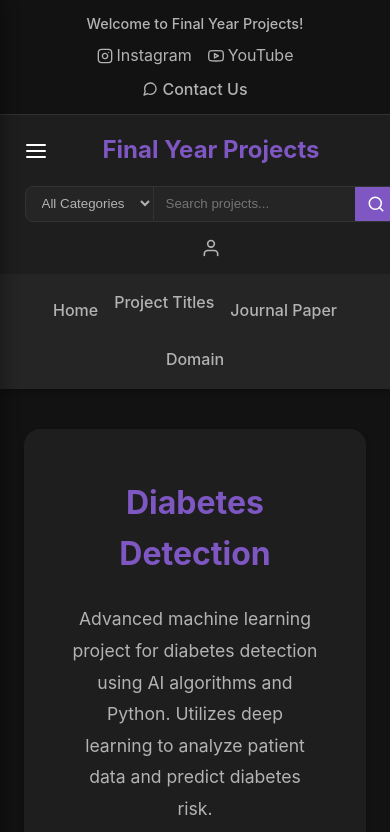
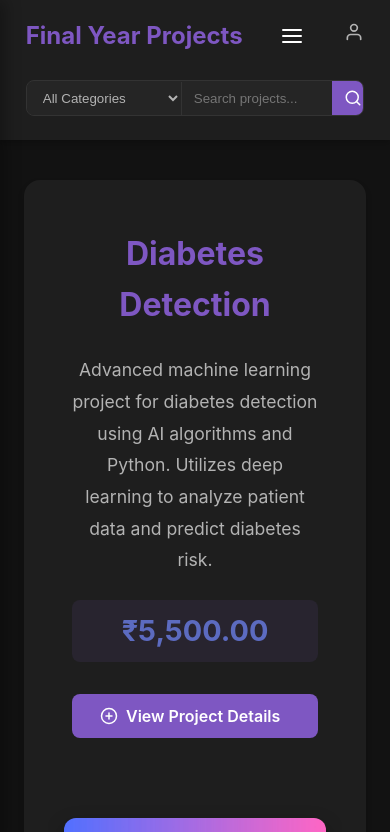
Before and after one commit to ajaykarthik-ip/inno-projects, a Next.js app: page / in a window 390 px wide. Shown: the top 832 px of the page. Built offline with nearby package versions, Linux system fonts and the light colour scheme.

Commit message:
7th commit

```diff
--- a/src/app/page.tsx
+++ b/src/app/page.tsx
@@ -26,7 +26,6 @@ export default function Home() {
       <SidebarMenu />
 
       <div className="page-content">
-        <TopNavbar />
         <MainNavbar />
 
         <div className="main-content-wrapper">
--- a/src/components/MainNavbar.css
+++ b/src/components/MainNavbar.css
@@ -8,7 +8,7 @@
   }
 
   .main-navbar-container {
-    max-width: 1200px;
+    max-width: 95%; /* Changed from 1200px to percentage */
     margin: 0 auto;
     display: flex;
     justify-content: space-between;
@@ -30,6 +30,9 @@
     border-radius: 8px;
     overflow: hidden;
     background-color: var(--bg-tertiary);
+    flex-grow: 1; /* Allow search bar to grow */
+    max-width: 600px; /* Limit maximum width */
+    margin: 0 2rem; /* Add margin for spacing */
   }
 
   .category-dropdown {
@@ -45,7 +48,7 @@
     padding: 0.5rem 0.75rem;
     border: none;
     flex-grow: 1;
-    min-width: 300px;
+    min-width: 200px; /* Reduced from 300px for better responsiveness */
     background-color: var(--bg-tertiary);
     color: var(--text-primary);
     outline: none;
@@ -73,13 +76,15 @@
   }
 
   .main-navbar-links {
-    max-width: 1200px;
+    max-width: 95%; /* Changed from 1200px to percentage */
     margin: 0 auto;
     display: flex;
     justify-content: center;
     gap: 2rem;
     padding: 1rem;
-    background-color: var(--bg-tertiary);
+    background-color: var(--bg-primary); /* Changed to match site background */
+    border-top: 1px solid var(--border-color);
+    border-bottom: 1px solid var(--border-color);
   }
 
   .nav-link {
@@ -98,7 +103,7 @@
   .nav-link::after {
     content: '';
     position: absolute;
-    bottom: 0;
+    bottom: -3px; /* Slightly lower for better visibility */
     left: 0;
     width: 0;
     height: 2px;
@@ -118,18 +123,35 @@
     display: none;
     position: absolute;
     background-color: var(--bg-secondary);
-    min-width: 200px;
+    min-width: 220px; /* Slightly wider for content */
     box-shadow: var(--shadow);
-    z-index: 1;
-    top: 100%;
-    left: 0;
+    z-index: 1000; /* Higher z-index to ensure visibility */
+    top: calc(100% + 0.5rem); /* Position below with slight gap */
+    left: 50%;
+    transform: translateX(-50%); /* Center the dropdown */
     border-radius: 8px;
     padding: 0.5rem 0;
-    margin-top: 0.5rem;
+    border: 1px solid var(--border-color);
   }
 
-  .dropdown:hover .dropdown-content {
-    display: block;
+  /* Add a small indicator for dropdown items */
+  .dropdown .nav-link:after {
+    content: '';
+    display: inline-block;
+    margin-left: 0.5rem;
+    border-top: 0.3rem solid var(--text-secondary);
+    border-right: 0.3rem solid transparent;
+    border-bottom: 0;
+    border-left: 0.3rem solid transparent;
+    vertical-align: middle;
+    position: static;
+    width: auto;
+    height: auto;
+    background-color: transparent;
+  }
+
+  .dropdown .nav-link:hover:after {
+    border-top-color: var(--accent-primary);
   }
 
   .dropdown-content a {
@@ -161,19 +183,42 @@
     color: var(--accent-primary);
   }
 
+  @media (min-width: 1600px) {
+    .main-navbar-container,
+    .main-navbar-links {
+      max-width: 90%; /* Even wider on very large screens */
+    }
+  }
+
   @media (max-width: 1024px) {
     .main-navbar-container {
-      flex-direction: column;
+      flex-wrap: wrap;
       gap: 1rem;
     }
 
-    .search-bar input {
-      min-width: 200px;
+    .search-bar {
+      order: 3;
+      width: 100%;
+      max-width: 100%;
+      margin: 0.5rem 0;
+    }
+
+    .main-navbar-logo {
+      flex-grow: 1;
+    }
+
+    .main-navbar-actions {
+      order: 2;
     }
 
     .main-navbar-links {
       flex-wrap: wrap;
       gap: 1rem;
+    }
+
+    .dropdown-content {
+      left: 0;
+      transform: none;
     }
   }
 
@@ -182,13 +227,15 @@
       display: flex;
       align-items: center;
       justify-content: center;
-      position: absolute;
-      left: 1rem;
-      top: 1rem;
+      order: 1;
     }
 
     .main-navbar-container {
+      padding: 1rem;
       position: relative;
-      padding-left: 3rem;
+    }
+
+    .search-bar input {
+      min-width: 150px;
     }
   }
--- a/src/components/MainNavbar.tsx
+++ b/src/components/MainNavbar.tsx
@@ -44,6 +44,8 @@ const MainNavbar: React.FC = () => {
             <option>Java</option>
             <option>Python</option>
             <option>Embedded</option>
+            <option>Machine Learning</option>
+            <option>Web Development</option>
           </select>
           <input type="text" placeholder="Search projects..." />
           <button className="search-button">
@@ -65,7 +67,7 @@ const MainNavbar: React.FC = () => {
         </div>
       </div>
 
-      {/* Navigation Links */}
+      {/* Navigation Links
       <div className="main-navbar-links">
         <a href="#" className="nav-link">Home</a>
         <div className="dropdown"
@@ -92,7 +94,7 @@ const MainNavbar: React.FC = () => {
             <a href="#">Cloud Computing</a>
           </div>
         </div>
-      </div>
+      </div> */}
     </div>
   );
 };
--- a/src/components/TopNavbar.css
+++ b/src/components/TopNavbar.css
@@ -2,11 +2,12 @@
     background-color: var(--bg-primary);
     border-bottom: 1px solid var(--border-color);
     padding: 0.75rem 0;
+    width: 100%;
   }
 
   .top-navbar-container {
-    max-width: 1200px;
-    margin: 0 auto;
+    /* Remove max-width to allow full width */
+    width: 100%;
     display: flex;
     justify-content: space-between;
     align-items: center;
--- a/src/components/TopNavbar.tsx
+++ b/src/components/TopNavbar.tsx
@@ -5,9 +5,9 @@ const TopNavbar: React.FC = () => {
   return (
     <div className="top-navbar">
       <div className="top-navbar-container">
-        <div className="welcome-message">
+        {/* <div className="welcome-message">
           Welcome to Final Year Projects!
-        </div>
+        </div> */}
         <div className="top-navbar-right">
           <div className="social-icons">
             <a href="#" className="social-icon">
```
